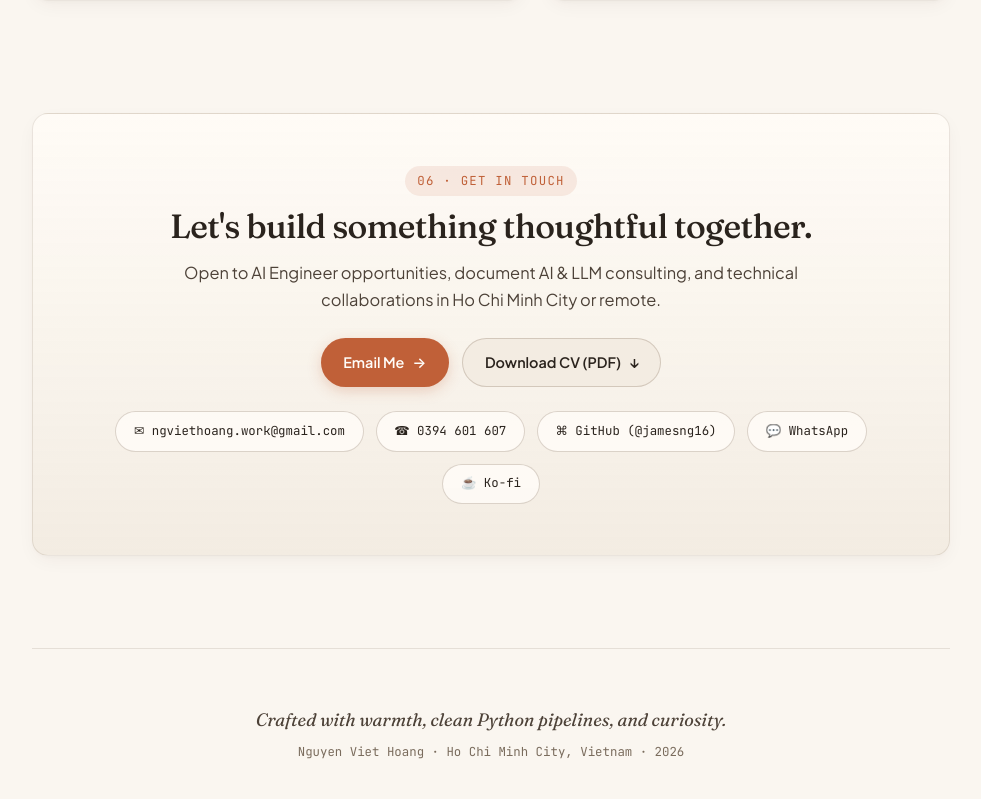
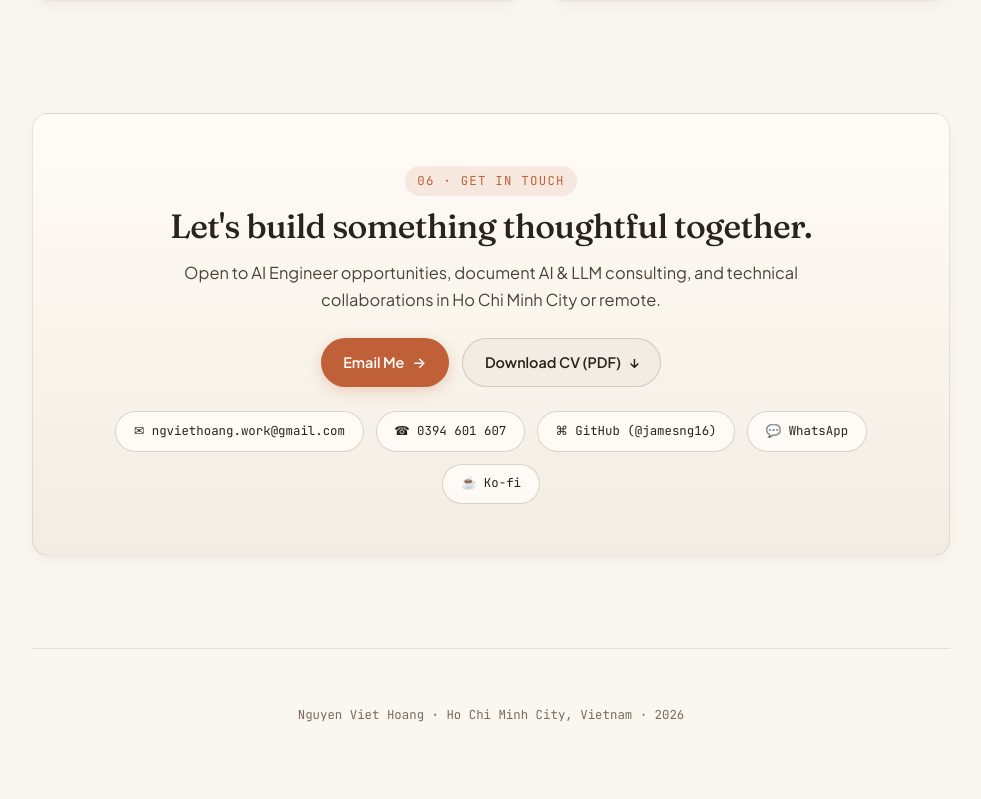
Before and after one commit to jamesng16/Portfolio, a plain HTML site: page index.html in a window 1280 px wide. Shown: the part 5858-6657 px from the top of the page, without its empty margins (149-1130 px from the left). After the commit the page ends 6620 px from the top, so only its background shows below. Drawn offline with Linux system fonts and the light colour scheme.

Commit message:
Remove footer sentence

```diff
--- a/index.html
+++ b/index.html
@@ -1412,9 +1412,6 @@ body::before {
 
   <!-- ═══ Footer ══════════════════════════════════ -->
   <footer class="foot">
-    <p class="foot__sentence">
-      Crafted with warmth, clean Python pipelines, and curiosity.
-    </p>
     <p class="foot__meta">
       Nguyen Viet Hoang · Ho Chi Minh City, Vietnam · 2026
     </p>
```
